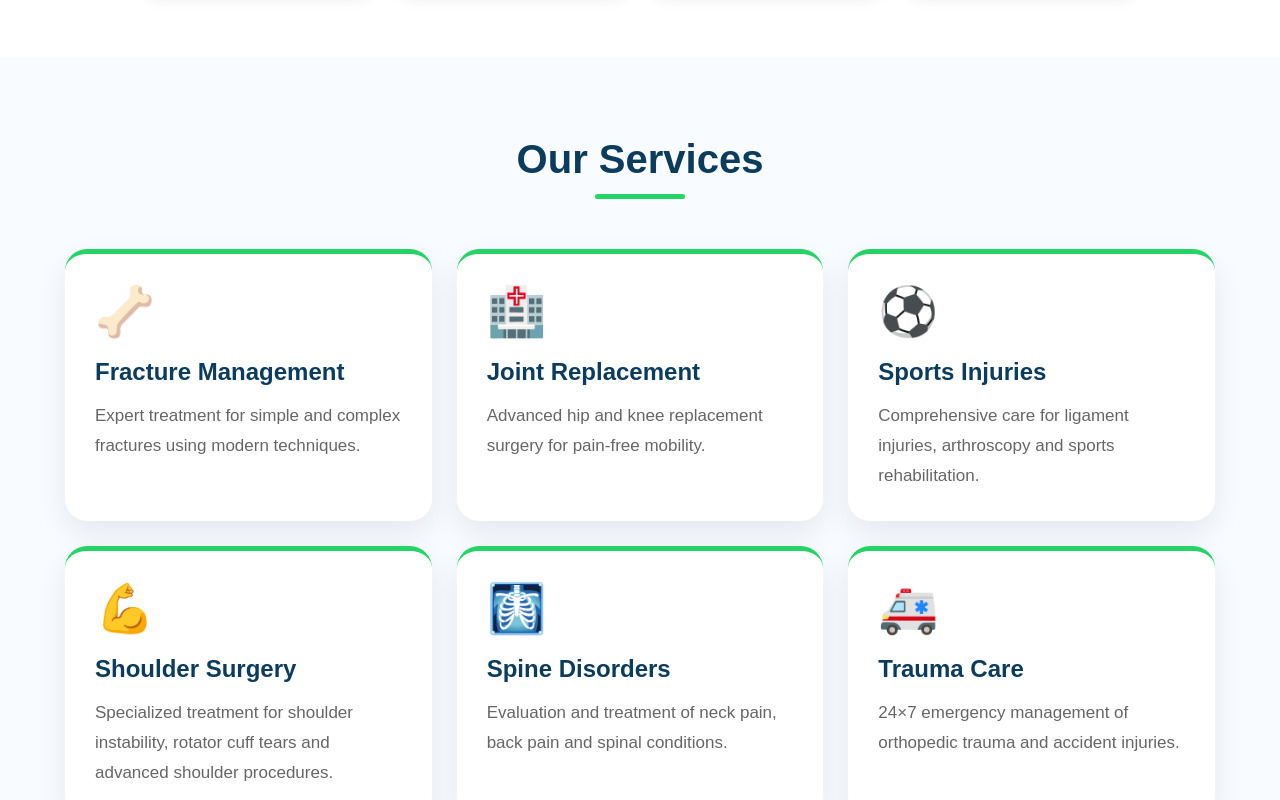
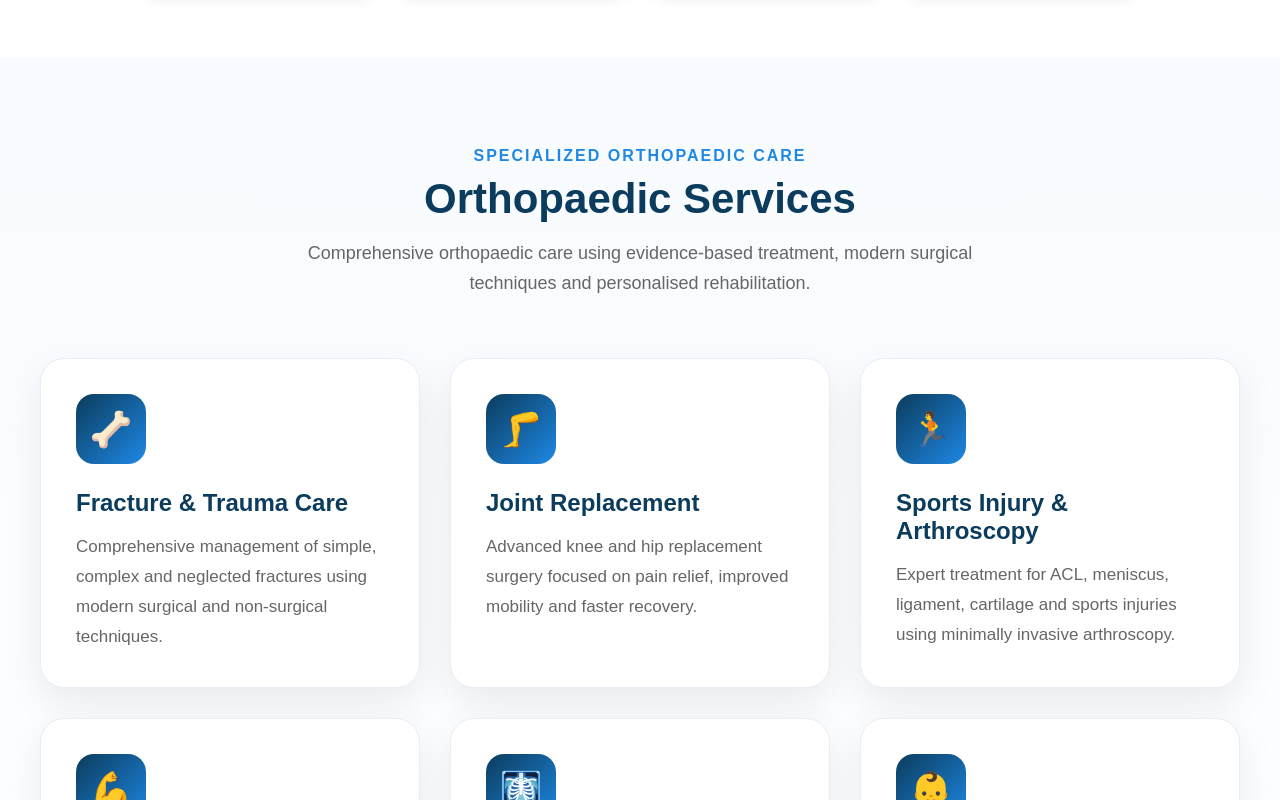
Before and after one commit to drishaanortho/drishaanortho-website, a Next.js app: page / in a window 1280 px wide. Shown: the part 2940-3740 px from the top of the page. Built offline with nearby package versions, Linux system fonts and the light colour scheme.

Commit message:
Update Services.tsx

```diff
--- a/components/Services.tsx
+++ b/components/Services.tsx
@@ -2,39 +2,39 @@ export default function Services() {
   const services = [
     {
       icon: "🦴",
-      title: "Fracture Management",
+      title: "Fracture & Trauma Care",
       description:
-        "Expert treatment for simple and complex fractures using modern techniques.",
+        "Comprehensive management of simple, complex and neglected fractures using modern surgical and non-surgical techniques.",
     },
     {
-      icon: "🏥",
+      icon: "🦵",
       title: "Joint Replacement",
       description:
-        "Advanced hip and knee replacement surgery for pain-free mobility.",
+        "Advanced knee and hip replacement surgery focused on pain relief, improved mobility and faster recovery.",
     },
     {
-      icon: "⚽",
-      title: "Sports Injuries",
+      icon: "🏃",
+      title: "Sports Injury & Arthroscopy",
       description:
-        "Comprehensive care for ligament injuries, arthroscopy and sports rehabilitation.",
+        "Expert treatment for ACL, meniscus, ligament, cartilage and sports injuries using minimally invasive arthroscopy.",
     },
     {
       icon: "💪",
       title: "Shoulder Surgery",
       description:
-        "Specialized treatment for shoulder instability, rotator cuff tears and advanced shoulder procedures.",
+        "Specialized care for rotator cuff tears, shoulder instability, frozen shoulder and recurrent dislocation.",
     },
     {
       icon: "🩻",
       title: "Spine Disorders",
       description:
-        "Evaluation and treatment of neck pain, back pain and spinal conditions.",
+        "Evaluation and treatment of neck pain, back pain, disc problems, sciatica and other spinal conditions.",
     },
     {
-      icon: "🚑",
-      title: "Trauma Care",
+      icon: "👶",
+      title: "Paediatric Orthopaedics",
       description:
-        "24×7 emergency management of orthopedic trauma and accident injuries.",
+        "Management of congenital deformities, CTEV, limb deformities and children's orthopaedic conditions.",
     },
   ];
 
@@ -42,61 +42,86 @@ export default function Services() {
     <section
       id="services"
       style={{
-        background: "#F8FBFF",
-        padding: "80px 20px",
+        background:
+          "linear-gradient(180deg,#F8FBFF 0%,#FFFFFF 100%)",
+        padding: "90px 20px",
       }}
     >
       <div
         style={{
-          maxWidth: "1150px",
+          maxWidth: "1200px",
           margin: "0 auto",
         }}
       >
+        <p
+          style={{
+            color: "#1E88E5",
+            textAlign: "center",
+            fontWeight: 700,
+            letterSpacing: "2px",
+            marginBottom: "10px",
+          }}
+        >
+          SPECIALIZED ORTHOPAEDIC CARE
+        </p>
+
         <h2
           style={{
             textAlign: "center",
             color: "#0B3C5D",
-            fontSize: "40px",
-            fontWeight: "800",
-            marginBottom: "12px",
+            fontSize: "42px",
+            fontWeight: 800,
+            marginBottom: "15px",
           }}
         >
-          Our Services
+          Orthopaedic Services
         </h2>
 
-        <div
+        <p
           style={{
-            width: "90px",
-            height: "5px",
-            background: "#25D366",
-            borderRadius: "50px",
-            margin: "0 auto 50px",
+            textAlign: "center",
+            maxWidth: "750px",
+            margin: "0 auto 60px",
+            color: "#666",
+            lineHeight: "30px",
+            fontSize: "18px",
           }}
-        />
+        >
+          Comprehensive orthopaedic care using evidence-based treatment,
+          modern surgical techniques and personalised rehabilitation.
+        </p>
 
         <div
           style={{
             display: "grid",
-            gridTemplateColumns: "repeat(auto-fit,minmax(280px,1fr))",
-            gap: "25px",
+            gridTemplateColumns: "repeat(auto-fit,minmax(300px,1fr))",
+            gap: "30px",
           }}
         >
           {services.map((service) => (
             <div
               key={service.title}
               style={{
-                background: "#ffffff",
-                borderRadius: "22px",
-                padding: "30px",
-                boxShadow: "0 12px 30px rgba(0,0,0,0.08)",
-                borderTop: "5px solid #25D366",
+                background: "#fff",
+                borderRadius: "24px",
+                padding: "35px",
+                boxShadow: "0 15px 40px rgba(0,0,0,0.08)",
+                border: "1px solid #E8EEF5",
                 transition: "0.3s",
               }}
             >
               <div
                 style={{
-                  fontSize: "48px",
-                  marginBottom: "18px",
+                  width: "70px",
+                  height: "70px",
+                  borderRadius: "18px",
+                  background:
+                    "linear-gradient(135deg,#0B3C5D,#1E88E5)",
+                  display: "flex",
+                  justifyContent: "center",
+                  alignItems: "center",
+                  fontSize: "34px",
+                  marginBottom: "25px",
                 }}
               >
                 {service.icon}
@@ -107,6 +132,7 @@ export default function Services() {
                   color: "#0B3C5D",
                   fontSize: "24px",
                   marginBottom: "15px",
+                  fontWeight: 700,
                 }}
               >
                 {service.title}
```
